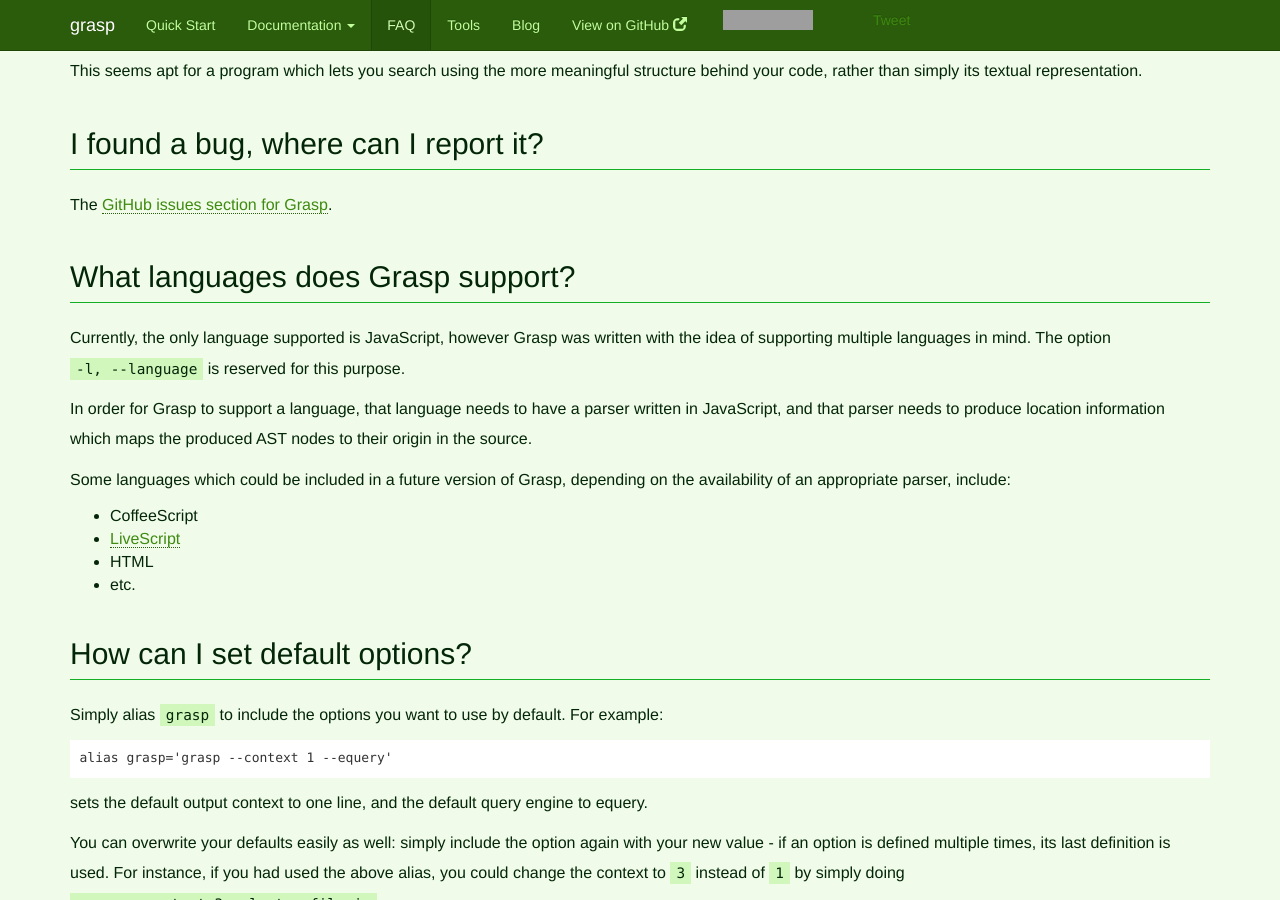
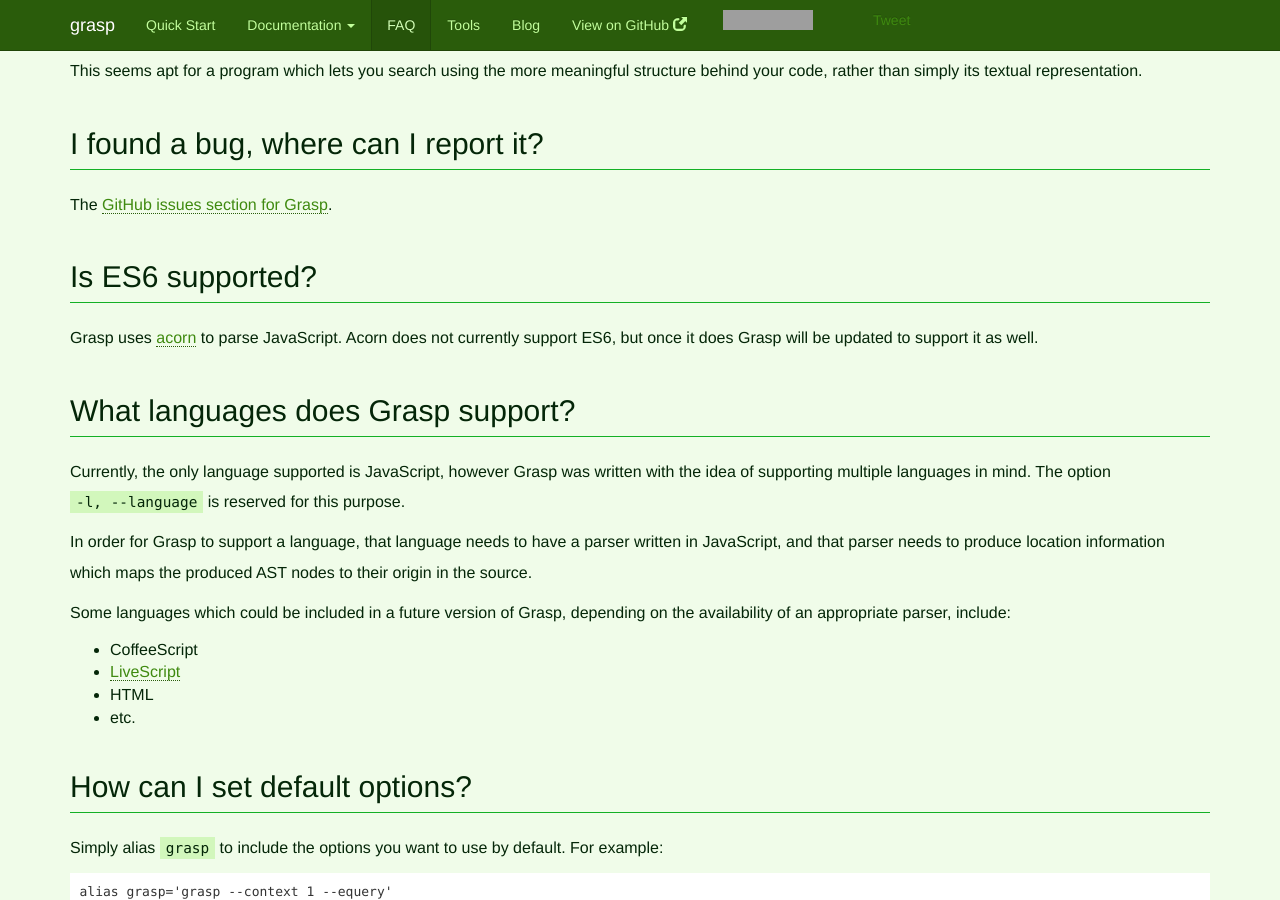
Before and after one commit to gkz/grasp, a Jekyll site: the page built from faq.md, in a window 1280 px wide and 900 px high, scrolled down 1196 px. Built offline with Jekyll 4.4.1, drawn with Linux system fonts in a browser that asks for light colours; comment, search, counter and statistics services are not loaded; grey boxes are pictures that could not be loaded.

Commit message:
add ES6 support to FAQ

```diff
--- a/faq.md
+++ b/faq.md
@@ -53,6 +53,9 @@
 ## I found a bug, where can I report it?
 The [GitHub issues section for Grasp](https://github.com/gkz/grasp/issues).
 
+## Is ES6 supported?
+Grasp uses [acorn](https://github.com/marijnh/acorn) to parse JavaScript. Acorn does not currently support ES6, but once it does Grasp will be updated to support it as well.
+
 ## What languages does Grasp support?
 Currently, the only language supported is JavaScript, however Grasp was written with the idea of supporting multiple languages in mind. The option `-l, --language` is reserved for this purpose.
 
```
